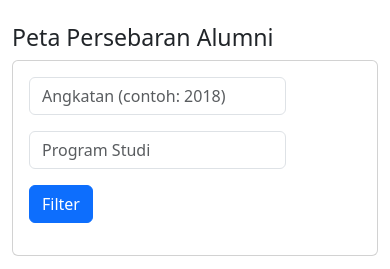
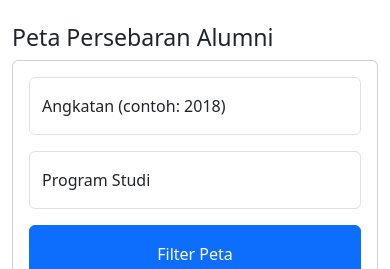
Before and after one commit to idu113208/CRUD.JAVA, a PHP site: page /tcpdf/views/map.php in a window 390 px wide. Shown: the top 269 px of the page. Run offline with PHP 8.4, Linux system fonts and the light colour scheme; data comes from the database, SQL or seed files in the repository; data that the repository does not hold is empty; some libraries are stand-ins or nearby versions.

Commit message:
feat(views): Add floating labels to map filters
- Refactor `views/map.php` filter inputs to use Bootstrap 5 Floating Labels.
- Add accessible `<label>` elements for "Angkatan" and "Prodi".
- Improve "Filter" button layout and text for better accessibility.
- Update grid layout from `col-auto` to `col-md-4` for better responsiveness with floating labels.

```diff
--- a/views/map.php
+++ b/views/map.php
@@ -15,14 +15,22 @@
         <div class="card mb-3">
             <div class="card-body">
                 <form class="row g-3" id="filterForm">
-                    <div class="col-auto">
-                        <input type="text" class="form-control" id="angkatan" placeholder="Angkatan (contoh: 2018)">
+                    <div class="col-md-4">
+                        <div class="form-floating">
+                            <input type="text" class="form-control" id="angkatan" placeholder="Angkatan (contoh: 2018)">
+                            <label for="angkatan">Angkatan (contoh: 2018)</label>
+                        </div>
                     </div>
-                    <div class="col-auto">
-                        <input type="text" class="form-control" id="prodi" placeholder="Program Studi">
+                    <div class="col-md-4">
+                        <div class="form-floating">
+                            <input type="text" class="form-control" id="prodi" placeholder="Program Studi">
+                            <label for="prodi">Program Studi</label>
+                        </div>
                     </div>
-                    <div class="col-auto">
-                        <button type="button" class="btn btn-primary mb-3" onclick="initMap()">Filter</button>
+                    <div class="col-md-2 d-flex align-items-center">
+                        <button type="button" class="btn btn-primary w-100 py-3" onclick="initMap()">
+                            Filter Peta
+                        </button>
                     </div>
                 </form>
             </div>
```
Also changed, not shown: .Jules/palette.md (added).
